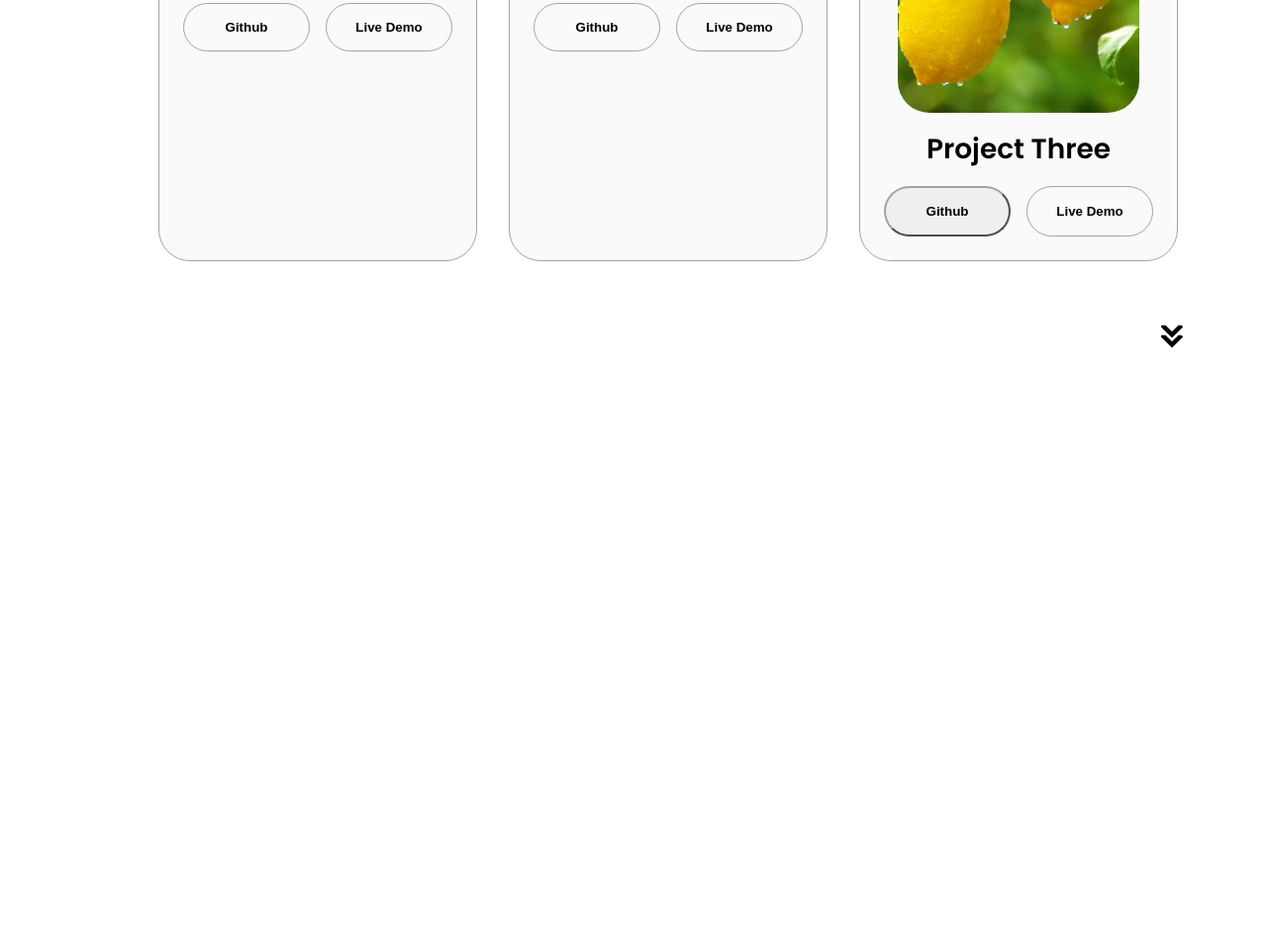
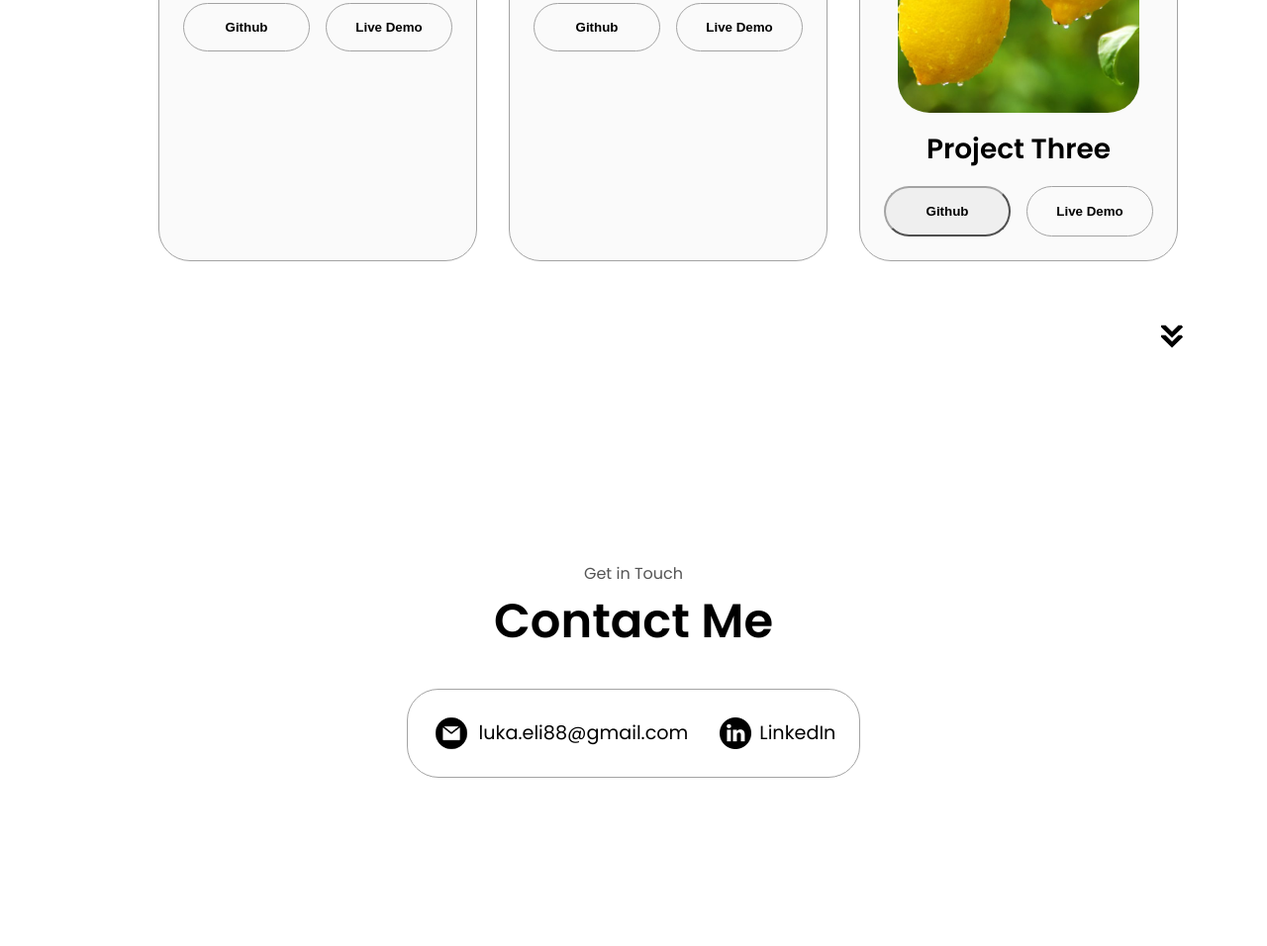
Before and after one commit to CloneTrooper66/Portfolio-Website, a plain HTML site: page index.html in a window 1280 px wide. Shown: the part 2684-3640 px from the top of the page at 99% size. Before the commit the page ends 3080 px from the top, so only its background shows below. Drawn offline with Linux system fonts and the light colour scheme.

Commit message:
adds contact section with styling

```diff
--- a/index.html
+++ b/index.html
@@ -344,6 +344,32 @@
         onclick="location.href='./#contact'"
       />
     </section>
+    <section id="contact">
+      <p class="section__text__p1">Get in Touch</p>
+      <h1 class="title">Contact Me</h1>
+      <div class="contact-info-upper-container">
+        <div class="contact-info-container">
+          <img
+            src="./assets/email.png"
+            alt="Email icon"
+            class="icon contact-icon email-icon"
+          />
+          <p><a href="mailto:luka.eli88@gmail.com">luka.eli88@gmail.com</a></p>
+        </div>
+        <div class="contact-info-container">
+          <img
+            src="./assets/linkedin.png"
+            alt="LinkedIn icon"
+            class="icon contact-icon"
+          />
+          <p>
+            <a href="https://www.linkedin.com/in/luka-elizbarashvili-22b58826b/"
+              >LinkedIn</a
+            >
+          </p>
+        </div>
+      </div>
+    </section>
     <script src="script.js"></script>
   </body>
 </html>
--- a/style.css
+++ b/style.css
@@ -379,3 +379,41 @@ article .icon {
 }
 
 /* CONTACT */
+
+#contact {
+  display: flex;
+  justify-content: center;
+  flex-direction: column;
+  height: 70vh;
+}
+
+.contact-info-upper-container {
+  display: flex;
+  justify-content: center;
+  border-radius: 2rem;
+  border: rgb(53, 53, 53) 0.1rem solid;
+  border-color: rgb(163, 163, 163);
+  background: (250, 250, 250);
+  margin: 2rem auto;
+  padding: 0.5rem;
+}
+
+.contact-info-container {
+  display: flex;
+  align-items: center;
+  justify-content: center;
+  gap: 0.5rem;
+  margin: 1rem;
+}
+
+.contact-info-container p {
+  font-size: larger;
+}
+
+.contact-icon {
+  cursor: default;
+}
+
+.email-icon {
+  height: 2.5rem;
+}
```
Also changed, not shown: assets/email.png (added).
